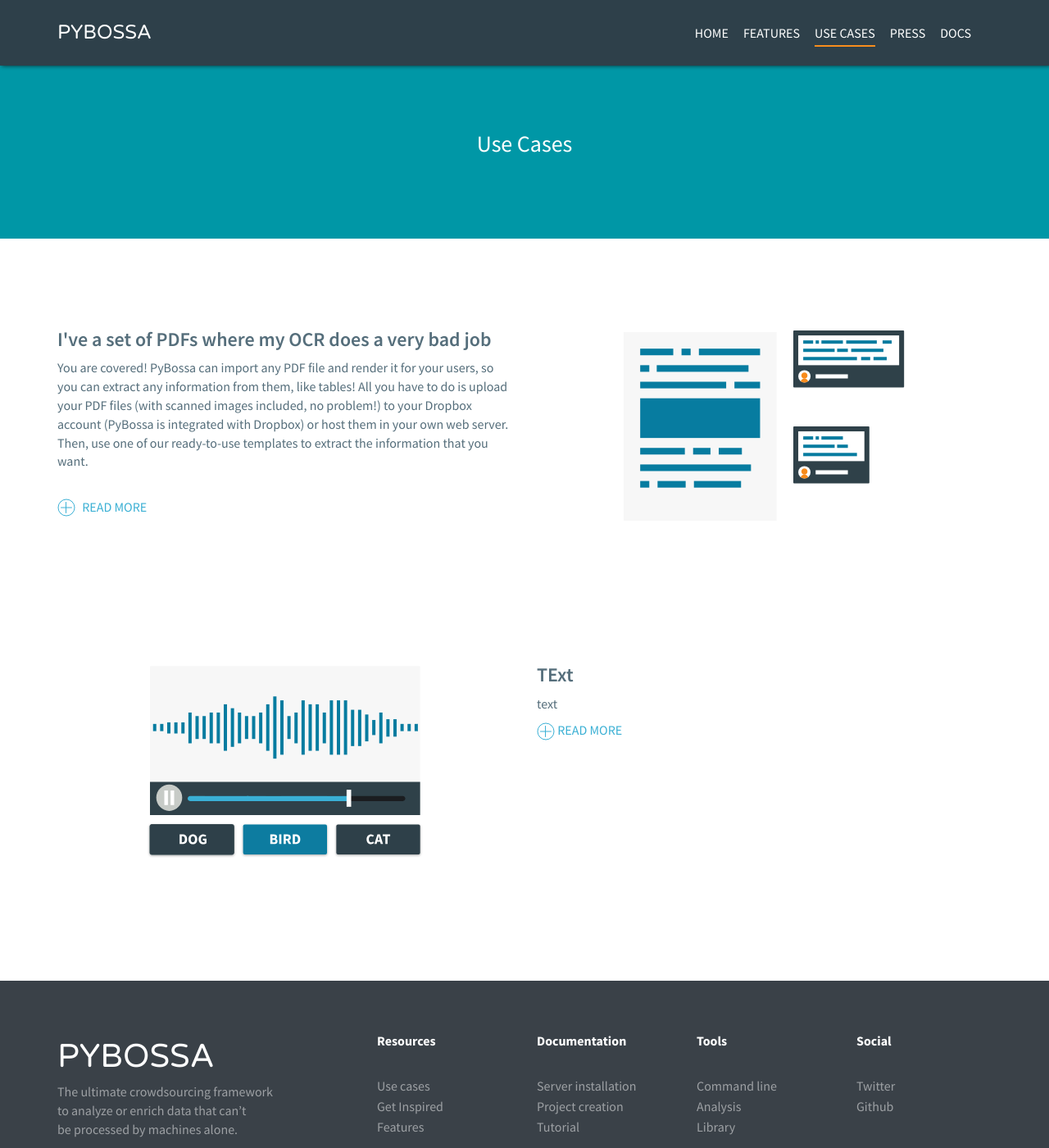
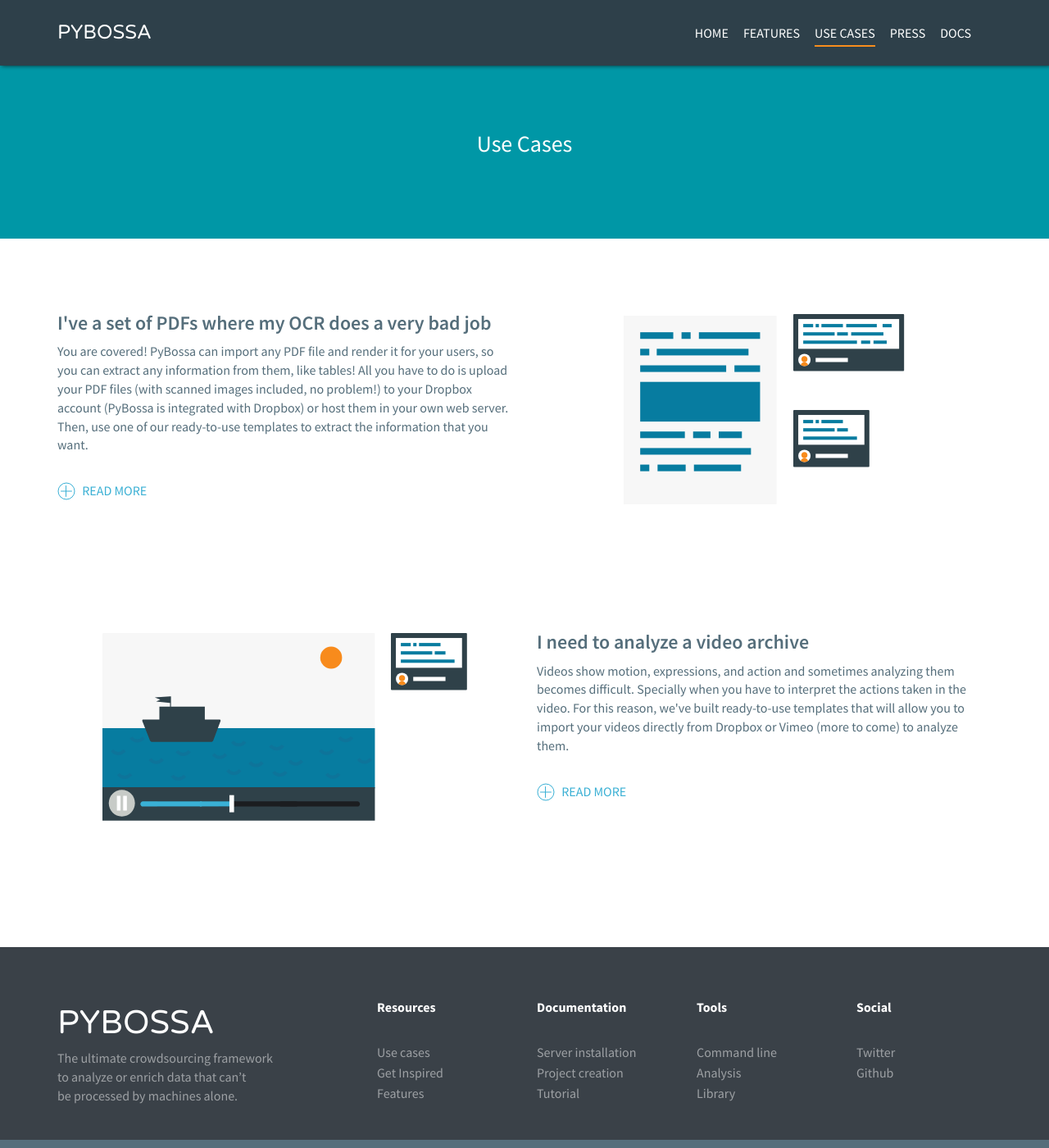
Before and after one commit to Scifabric/pybossa.github.io, a Jekyll site: the page built from usecases/index.html, in a window 1280 px wide and 1400 px high. Shown: the whole window at 82% size. Built offline with Jekyll 4.4.1, drawn with Linux system fonts in a browser that asks for light colours; nearby versions of some CDN libraries; Markdown is read by kramdown in place of the engine named in the settings; a style sheet for code colours, icons or effects is not loaded.

Commit message:
Second use case.

```diff
--- a/_sass/usecases/_all.scss
+++ b/_sass/usecases/_all.scss
@@ -5,7 +5,13 @@
 .pictures img {
     display: block;
     margin: 0 auto;
+
 }
+
+.pictures h2 {
+        margin-top: 0px;
+    }
+
 
 .more {
     color: $blue;
--- a/usecases/index.html
+++ b/usecases/index.html
@@ -24,20 +24,20 @@
                 <p id="PdfMore" class="more"><img class="plus-icon" src="/assets/img/plus-icon.svg"></img> <span>read more</span><p>
             </div>
             <div class="col-md-6">
-                <h2></h2>
                 <img src="/assets/img/case-pdf.svg">
             </div>
         </div>
 
         <div class="row padding-bottom-150">
             <div class="col-md-6">
-                <h2></h2>
-                <img src="/assets/img/case-audio.svg">
+                <img src="/assets/img/case-video.svg">
             </div>
             <div class="col-md-6">
-                <h2>TExt</h2>
-                <p>text</p>
-                <p class="more"><img src="/assets/img/plus-icon.svg"></img> read more<p>
+                <h2>I need to analyze a video archive</h2>
+                <p>Videos show motion, expressions, and action and sometimes analyzing them becomes difficult. Specially when you have to interpret the actions taken in the video. For this reason, we've built ready-to-use templates that will allow you to import your videos directly from Dropbox or Vimeo (more to come) to analyze them.</p>
+
+                <p id="longVideoMore" class="collapse">The templates allow you to ask questions about what's going on the videos, as well as tagging specific parts of them, selecting the starting and end time of the action/feeling/event that you want to analyze. This could be something like identifying places where the video was recorded, or who is being shown on the video, what actions are happening as well as getting feedback about how people are feeling when watching specific parts of the video.</p>
+                <p id="VideoMore" class="more"><img class="plus-icon" src="/assets/img/plus-icon.svg"></img> <span>read more</span><p>
             </div>
             </div>
         </div>
```
